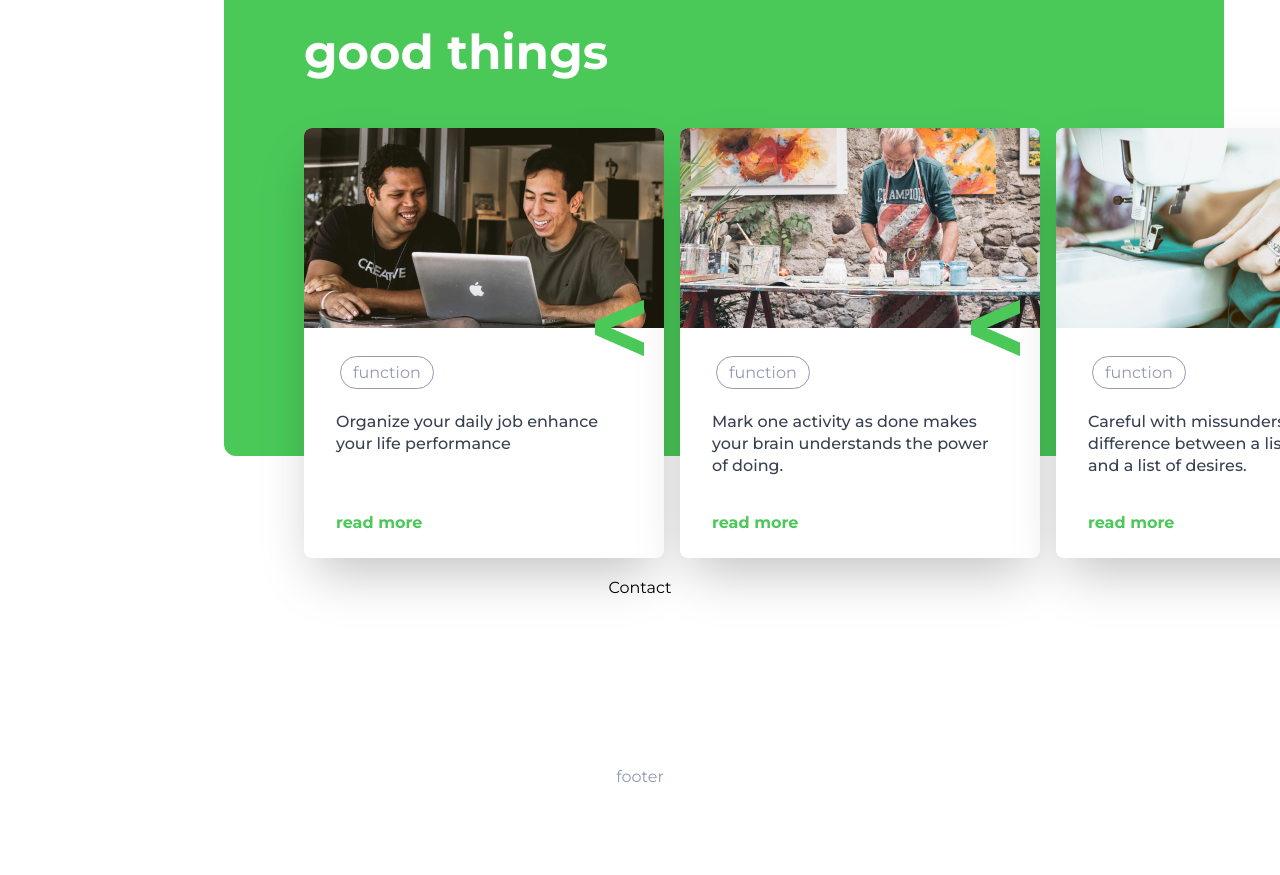
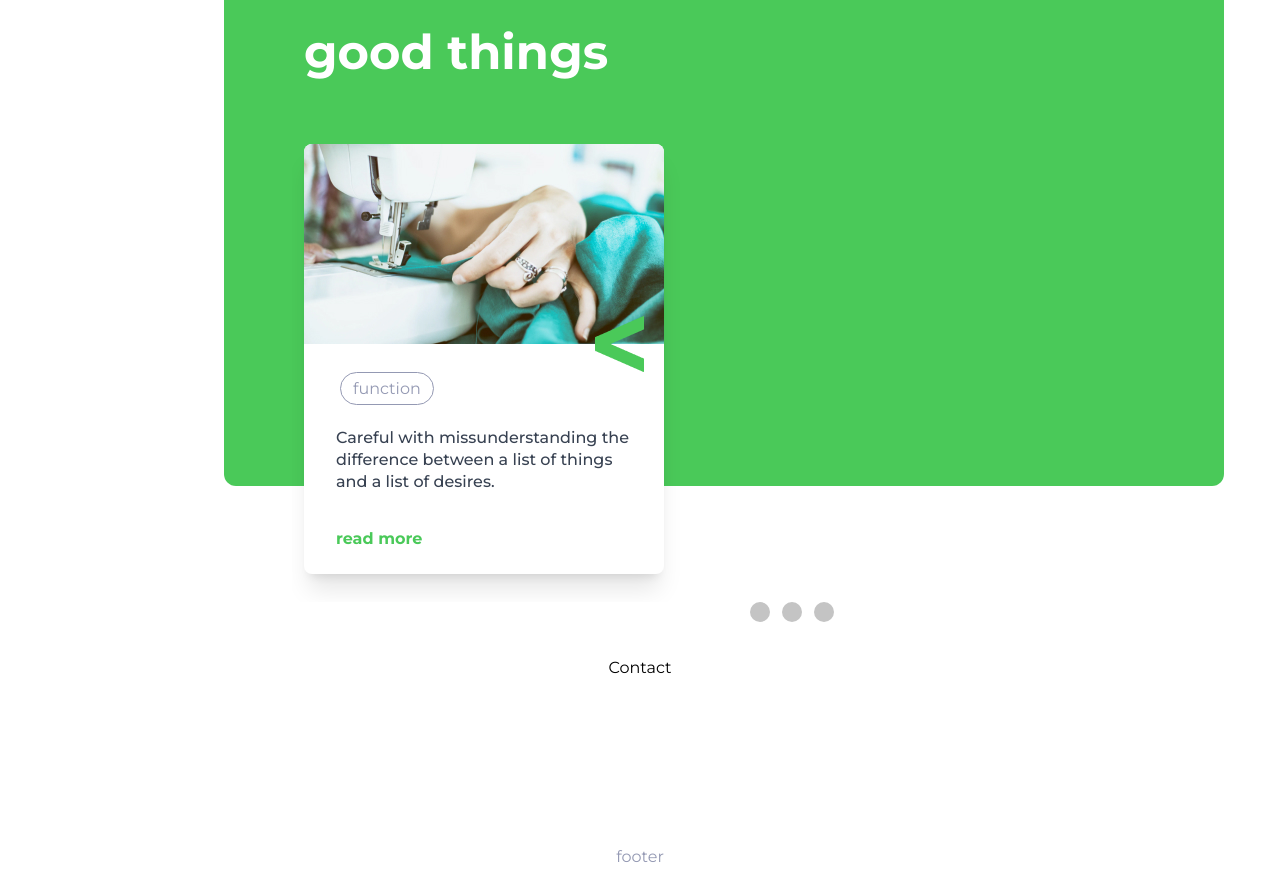
Before and after one commit to jademirf/coopers-todo-list-web, a Next.js app: page / in a window 1280 px wide. Shown: the part 2100-2975 px from the top of the page. Before the commit the page ends 2903 px from the top, so only its background shows below. Built offline with nearby package versions, Linux system fonts and the light colour scheme.

Commit message:
custom carousel indicators

```diff
--- a/src/components/CardGoodThings.tsx
+++ b/src/components/CardGoodThings.tsx
@@ -12,8 +12,9 @@ interface PostCardProps {
 }
 export const CardGoodThings = ({image, link, tags, title}: PostCardProps) => {
   return (
+    <div className="p-7 pt-0 pl-3">
       <div
-      className="max-w-full md:max-w-sm bg-white w-[340px] md:w-[360px] h-[430px] rounded-lg shadow-2xl"
+        className="max-w-full md:max-w-sm bg-white w-[340px] md:w-[360px] h-[430px] rounded-lg shadow-xl"
         >
         <div className="text-right">
           <Image className="rounded-t-lg" src={image} width={360} height={200} alt="Card Header image" />
@@ -40,5 +41,6 @@ export const CardGoodThings = ({image, link, tags, title}: PostCardProps) => {
           </div>
         </section>
     </div>
+  </div>
   )
 }
--- /dev/null
+++ b/src/components/CarouselCards.tsx
@@ -0,0 +1,51 @@
+import Image from 'next/image'
+import {Carousel} from 'flowbite-react'
+import { CardGoodThings } from './CardGoodThings'
+
+
+export const CarouselCards = () => {
+  const tags = [
+    {title: 'function', link: '#'},
+  ]
+
+  const posts = [
+    {
+      id: 1,
+      title: 'Organize your daily job enhance your life performance',
+      image: '/img-card-1.jpg',
+      link: '#',
+      tags: tags,
+    },
+    {
+      id: 2,
+      title: 'Mark one activity as done makes your brain understands the power of doing.',
+      image: '/img-card-2.jpg',
+      link: '#',
+      tags: tags,
+    },
+    {
+      id: 3,
+      title: 'Careful with missunderstanding the difference between a list of things and a list of desires.',
+      image: '/img-card-3.jpg',
+      link: '#',
+      tags: tags,
+    }
+  ]
+  return(
+    <div className="grid w-[360px] md:w-full py-4">
+      <Carousel indicators={true} leftControl=" " rightControl=" " className="w-[360px] md:w-[720px] lg:w-[1000px] pb-10">
+        {
+          posts.map(post => (
+            <CardGoodThings
+              key={post.id}
+              image={post.image}
+              title={post.title}
+              link={post.link}
+              tags={post.tags}
+            />
+          ))
+        }
+      </Carousel>
+    </div>
+  )
+}
--- a/src/pages/index.tsx
+++ b/src/pages/index.tsx
@@ -10,6 +10,7 @@ import { SignIn } from '../components/SignIn'
 import { SignUp } from '../components/SignUp'
 import Head from 'next/head'
 import { CardGoodThings } from '../components/CardGoodThings'
+import { CarouselCards } from '../components/CarouselCards'
 
 
 export default function Home() {
@@ -77,34 +78,6 @@ export default function Home() {
       title: 'This item label may be edited',
       done: false
     },
-  ]
-
-  const tags = [
-    {title: 'function', link: '#'},
-  ]
-
-  const posts = [
-    {
-      id: 1,
-      title: 'Organize your daily job enhance your life performance',
-      image: '/img-card-1.jpg',
-      link: '#',
-      tags: tags,
-    },
-    {
-      id: 2,
-      title: 'Mark one activity as done makes your brain understands the power of doing.',
-      image: '/img-card-2.jpg',
-      link: '#',
-      tags: tags,
-    },
-    {
-      id: 3,
-      title: 'Careful with missunderstanding the difference between a list of things and a list of desires.',
-      image: '/img-card-3.jpg',
-      link: '#',
-      tags: tags,
-    }
   ]
 
   const [openDialog, setOpenDialog] = useState(false)
@@ -241,23 +214,13 @@ export default function Home() {
         </section>
         <section
           id="good-things"
-          className="flex flex-col w-full lg:w-[1440px] mx-auto mt-[68px] h-[570px] lg:h-[640px] text-left"
+          className="flex flex-col w-full lg:w-[1440px] mx-auto mt-[68px] h-[600px] lg:h-[720px] text-left"
         >
-          <div className="bg-green-500 rounded-xl lg:w-[1000px] h-[450px] lg:h-[520px] lg:mx-auto lg:pl-[80px]">
-            <div className="flex flex-col absolute mt-10 lg:mt-20" >
-              <header className="text-white pl-4 lg:pl-0 font-bold text-[30px] lg:text-[48px]">good things</header>
-              <div className="w-full mt-5 lg:mt-10 pl-4 lg:pl-0 flex gap-4 items-center lg:items-start">
-                {
-                  posts.map(post => (
-                    <CardGoodThings
-                      key={post.id}
-                      image={post.image}
-                      title={post.title}
-                      link={post.link}
-                      tags={post.tags}
-                    />
-                  ))
-                }
+          <div className="bg-green-500 rounded-xl lg:w-[1000px] h-[450px] lg:h-[550px] lg:mx-auto pb-5 lg:pl-[68px]">
+            <div className="flex w-[320px] lg:w-[1000px] flex-col absolute mt-10 lg:mt-20" >
+              <header className="text-white pl-4 lg:pl-3 font-bold text-[30px] lg:text-[48px]">good things</header>
+              <div className="w-full mt-5 lg:mt-10 pl-4 lg:pl-0 pb-5 flex items-center lg:items-start">
+                <CarouselCards />
               </div>
             </div>
           </div>
--- a/src/styles/globals.css
+++ b/src/styles/globals.css
@@ -1,3 +1,12 @@
 @tailwind base;
 @tailwind components;
 @tailwind utilities;
+
+button[data-testid="carousel-indicator"] {
+  background-color: #C4C4C4 !important;
+  width: 20px !important;
+  height: 20px !important;
+}
+button[data-testid="carousel-indicator"]:hover, button[data-testid="carousel-indicator"]:active {
+  background-color: #4AC959 !important;
+}
--- a/tailwind.config.js
+++ b/tailwind.config.js
@@ -1,6 +1,7 @@
 /** @type {import('tailwindcss').Config} */
 module.exports = {
   content: [
+    "./node_modules/flowbite-react/**/*.js",
     './src/**/*.tsx',
     "./pages/**/*.{ts,tsx}",
     "./public/**/*.html",
@@ -29,6 +30,6 @@ module.exports = {
   },
   plugins: [
     require('@tailwindcss/forms'),
-    require("flowbite/plugin")
+    require("flowbite/plugin"),
   ],
 }
```
Lines whose indentation alone changed are shown as unchanged.
